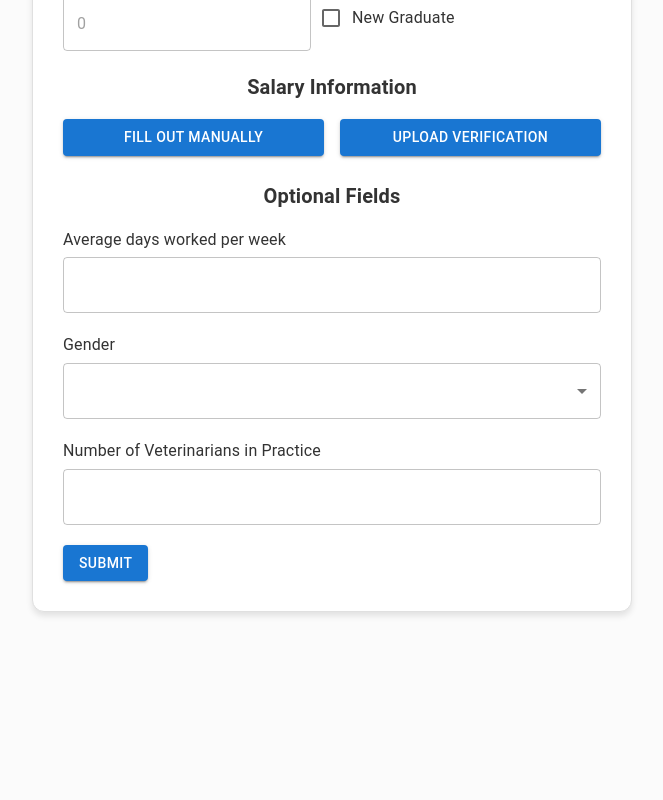
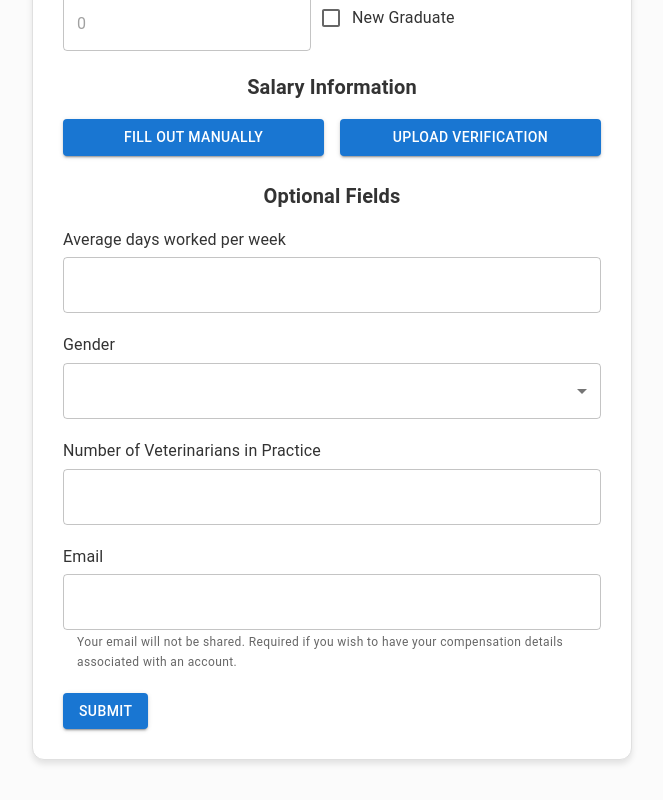
Before and after one commit to RyanNicoletti/vetcomp, a React (Vite) app in the folder frontend/: page /addcomp in a window 1280 px wide. Shown: the part 671-1471 px from the top of the page, without its empty margins (308-971 px from the left). Before the commit the page ends 1323 px from the top, so only its background shows below. Built offline with nearby package versions, Linux system fonts and the light colour scheme.

Commit message:
update types

```diff
--- a/frontend/src/components/compform/CompForm.tsx
+++ b/frontend/src/components/compform/CompForm.tsx
@@ -253,7 +253,7 @@ export const CompForm = () => {
                   <Typography variant="body2">{option}</Typography>
                 </li>
               )}
-              noOptionsText="Please ensure format is 'City, two letter state code' or 'City, Country Code'"
+              noOptionsText="Format: 'City, two letter state code' or 'City, Country Code'"
             />
           </Box>
         )}
@@ -562,7 +562,7 @@ export const CompForm = () => {
                   <Typography gutterBottom>
                     Average Annual Production
                     <Tooltip
-                      title="On average, how much money do you make each year from production?"
+                      title="On average, how much money do you make each year from production alone?"
                       placement="top">
                       <InfoIcon
                         fontSize="small"
@@ -694,6 +694,31 @@ export const CompForm = () => {
         )}
       />
 
+      <Controller
+        name="email"
+        control={control}
+        rules={{
+          pattern: {
+            value: /^[A-Z0-9._%+-]+@[A-Z0-9.-]+\.[A-Z]{2,}$/i,
+            message: "Invalid email address",
+          },
+        }}
+        render={({ field, fieldState }) => (
+          <Box>
+            <Typography gutterBottom>Email</Typography>
+            <TextField
+              {...field}
+              fullWidth
+              error={!!fieldState.error}
+              helperText={
+                fieldState.error?.message ||
+                "Your email will not be shared. Required if you wish to have your compensation details associated with an account."
+              }
+            />
+          </Box>
+        )}
+      />
+
       <Button type="submit" variant="contained" color="primary">
         Submit
       </Button>
--- a/frontend/src/components/salarytable/SalaryTable.css
+++ b/frontend/src/components/salarytable/SalaryTable.css
@@ -7,6 +7,7 @@
 
 .btn-link {
   margin-left: auto;
+  margin-bottom: 5px;
 }
 
 .salary-table {
--- a/frontend/src/components/salarytable/SalaryTable.tsx
+++ b/frontend/src/components/salarytable/SalaryTable.tsx
@@ -9,7 +9,7 @@ import { keepPreviousData, useQuery } from "@tanstack/react-query";
 import { getAllSalaries } from "../../queries/salaryQueries";
 import ErrorBlock from "../ErrorBlock";
 import { SortParams } from "./types";
-import { Salary } from "../../../../shared-types/types";
+import { CompensationDetail } from "../../../../shared-types/types";
 import "./SalaryTable.css";
 import { Button, TableFooter } from "@mui/material";
 import { useState } from "react";
@@ -25,23 +25,23 @@ export default function SalaryTable() {
     sortBy: "",
   });
 
-  const handleSortRequest = (column: string) => {
+  const handleSortRequest = (column: string): void => {
     const newSortDirection =
       sortParams.sortDirection === "asc" ? "desc" : "asc";
     setSortParams({ sortDirection: newSortDirection, sortBy: column });
   };
 
-  const handleChangePage = (newPage: number) => {
+  const handleChangePage = (newPage: number): void => {
     setPage(newPage);
   };
 
-  const handleChangeRowsPerPage = (newRowsPerPage: number) => {
+  const handleChangeRowsPerPage = (newRowsPerPage: number): void => {
     setRowsPerPage(newRowsPerPage);
     setPage(1);
   };
 
   const {
-    data: salaryData,
+    data: compensationData,
     isError: salaryIsError,
     error: salaryError,
     isPending: salaryIsPending,
@@ -63,7 +63,9 @@ export default function SalaryTable() {
     <>
       <TableContainer className="table-container">
         <NavLink to="/addcomp" className="btn-link">
-          <Button className="add-comp-btn">Add Compensation</Button>
+          <Button className="add-comp-btn" color="primary" variant="contained">
+            Add Compensation
+          </Button>
         </NavLink>
         <Table className="salary-table" aria-labelledby="tableTitle">
           <TableHead className="table-header">
@@ -106,8 +108,8 @@ export default function SalaryTable() {
             </TableRow>
           </TableHead>
           <TableBody>
-            {salaryData?.salaries?.length &&
-              salaryData?.salaries.map((row: Salary) => {
+            {compensationData?.compensations?.length &&
+              compensationData?.compensations.map((row: CompensationDetail) => {
                 return (
                   <TableRow className="table-rows" key={row.salary_id}>
                     <TableCell
@@ -167,7 +169,7 @@ export default function SalaryTable() {
             <TableRow>
               <Pagination
                 page={page}
-                totalPages={salaryData.pages}
+                totalPages={compensationData.pages}
                 onPageChange={handleChangePage}
                 rowsPerPage={rowsPerPage}
                 onRowsPerPageChange={handleChangeRowsPerPage}
--- a/frontend/src/queries/salaryQueries.ts
+++ b/frontend/src/queries/salaryQueries.ts
@@ -1,10 +1,11 @@
-import { SalaryData, SortParams } from "../components/salarytable/types";
+import { CompensationDetailsWithPages } from "../../../shared-types/types";
+import { SortParams } from "../components/salarytable/types";
 
 export const getAllSalaries = async (
   page: number,
   rowsPerPage: number,
   sortParams: SortParams
-): Promise<SalaryData> => {
+): Promise<CompensationDetailsWithPages> => {
   const response = await fetch(
     `${
       import.meta.env.VITE_API_BASE_URL
@@ -15,6 +16,6 @@ export const getAllSalaries = async (
   if (!response.ok) {
     throw new Error("Failed to fetch salaries.");
   }
-  const salaryData = await response.json();
+  const salaryData: CompensationDetailsWithPages = await response.json();
   return salaryData;
 };
```
Also changed, not shown: frontend/src/components/salarytable/types.ts (+0 -7 lines), 2 other files (tests, documents, lock files or other folders).
